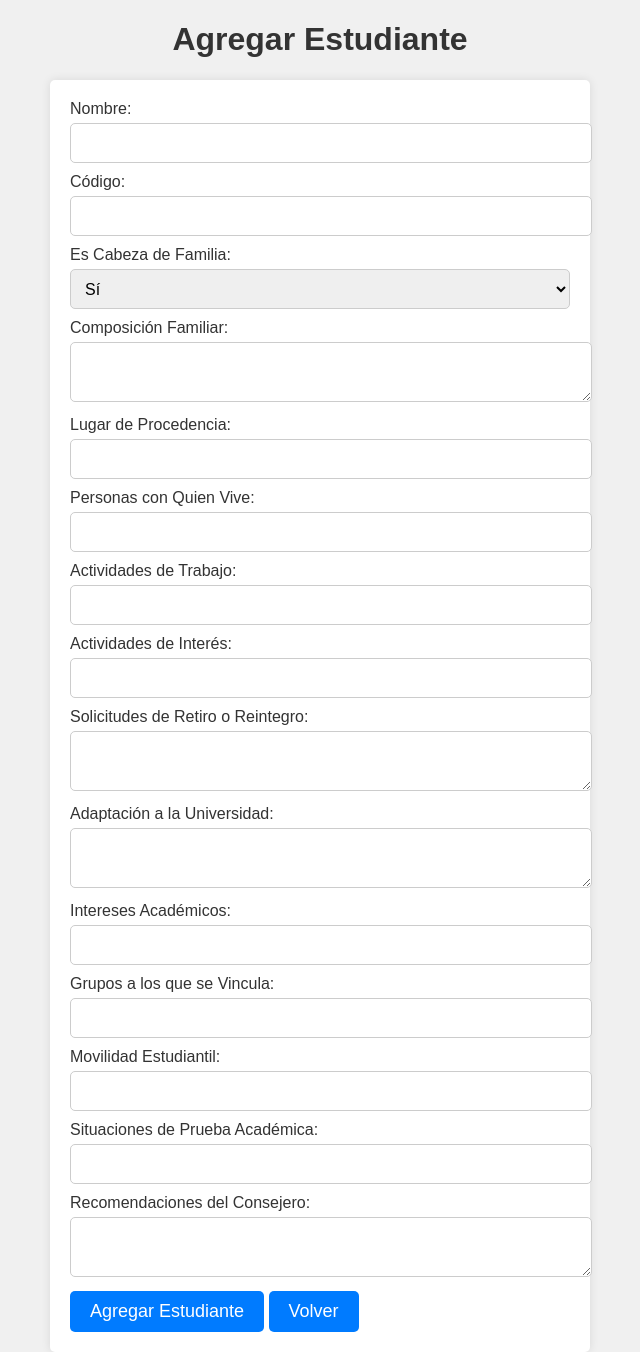
After one commit to simonGH96/proyecto, a PHP site: page /agregar_estudiante.html in a window 1280 px wide. The commit adds this page. Shown: the whole page, without its empty margins (320-960 px from the left). Run offline with PHP 8.4, Linux system fonts and the light colour scheme.

Commit message:
se agrega form a la bd

```diff
--- /dev/null
+++ b/agregar_estudiante.html
@@ -0,0 +1,65 @@
+<!DOCTYPE html>
+<html>
+<head>
+    <meta charset="UTF-8">
+    <title>Agregar Estudiante</title>
+    <link rel="stylesheet" type="text/css" href="estilo_agregar_estudiante.css">
+</head>
+<body>
+    <h1>Agregar Estudiante</h1>
+
+    <form action="agregar_estudiante.php" method="post" class="student-form">
+        <label for="nombre">Nombre:</label>
+        <input type="text" id="nombre" name="nombre" required>
+
+        <label for="codigo">Código:</label>
+        <input type="text" id="codigo" name="codigo" required>
+
+        <label for="es_cabeza_familia">Es Cabeza de Familia:</label>
+        <select id="es_cabeza_familia" name="es_cabeza_familia">
+            <option value="si">Sí</option>
+            <option value="no">No</option>
+        </select>
+
+        <label for="composicion_familiar">Composición Familiar:</label>
+        <textarea id="composicion_familiar" name="composicion_familiar"></textarea>
+
+        <label for="lugar_procedencia">Lugar de Procedencia:</label>
+        <input type="text" id="lugar_procedencia" name="lugar_procedencia">
+
+        <label for="personas_con_quien_vive">Personas con Quien Vive:</label>
+        <input type="text" id="personas_con_quien_vive" name="personas_con_quien_vive">
+
+        <label for="actividades_trabajo">Actividades de Trabajo:</label>
+        <input type="text" id="actividades_trabajo" name="actividades_trabajo">
+
+        <label for="actividades_interes">Actividades de Interés:</label>
+        <input type="text" id="actividades_interes" name="actividades_interes">
+
+        <label for="solicitudes_retiro_reintegro">Solicitudes de Retiro o Reintegro:</label>
+        <textarea id="solicitudes_retiro_reintegro" name="solicitudes_retiro_reintegro"></textarea>
+
+        <label for="adaptacion_universidad">Adaptación a la Universidad:</label>
+        <textarea id="adaptacion_universidad" name="adaptacion_universidad"></textarea>
+
+        <label for="intereses_academicos">Intereses Académicos:</label>
+        <input type="text" id="intereses_academicos" name="intereses_academicos">
+
+        <label for="grupos_vincula">Grupos a los que se Vincula:</label>
+        <input type="text" id="grupos_vincula" name="grupos_vincula">
+
+        <label for="movilidad_estudiantil">Movilidad Estudiantil:</label>
+        <input type="text" id="movilidad_estudiantil" name="movilidad_estudiantil">
+
+        <label for="prueba_academica">Situaciones de Prueba Académica:</label>
+        <input type="text" id="prueba_academica" name="prueba_academica">
+
+        <label for="recomendaciones_consejero">Recomendaciones del Consejero:</label>
+        <textarea id="recomendaciones_consejero" name="recomendaciones_consejero"></textarea>
+
+        <button type="submit">Agregar Estudiante</button>
+        <button type="button" class="return-button" onclick="window.location.href='home.php'">Volver</button>
+
+    </form>
+</body>
+</html>
--- /dev/null
+++ b/estilo_agregar_estudiante.css
@@ -0,0 +1,59 @@
+/* styles.css */
+
+body {
+    font-family: Arial, sans-serif;
+    background-color: #f0f0f0;
+    margin: 0;
+    padding: 0;
+}
+
+h1 {
+    text-align: center;
+    color: #333;
+}
+
+.student-form {
+    max-width: 500px;
+    margin: 0 auto;
+    padding: 20px;
+    background-color: #fff;
+    box-shadow: 0 0 10px rgba(0, 0, 0, 0.1);
+    border-radius: 5px;
+}
+
+label {
+    display: block;
+    margin-bottom: 5px;
+    color: #333;
+}
+
+input[type="text"],
+select,
+textarea {
+    width: 100%;
+    padding: 10px;
+    margin-bottom: 10px;
+    border: 1px solid #ccc;
+    border-radius: 5px;
+    font-size: 16px;
+}
+
+select {
+    height: 40px;
+}
+
+button {
+    background-color: #007BFF;
+    color: #fff;
+    border: none;
+    border-radius: 5px;
+    padding: 10px 20px;
+    font-size: 18px;
+    cursor: pointer;
+}
+
+button:hover {
+    background-color: #0056b3;
+}
+
+/* Optional: Add more specific styles for specific form elements or states (e.g., :focus, :hover) */
--- a/estudiantes.php
+++ b/estudiantes.php
@@ -12,8 +12,9 @@
 
     <main>
         <button id="home-button">Volver al Inicio</button>
-        <button id="add-student-button">Agregar Estudiante</button>
-
+        <a href="agregar_estudiante.html">
+        <button id="agregar_estudiante">Agregar Estudiante</button>
+        </a>
         <table class="student-table">
             <thead>
                 <tr>
--- a/login.html
+++ b/login.html
@@ -22,7 +22,7 @@
         </form>
     </div>
     <div>
-         <!-- Enlace a la página de registro -->
+
          <a href="Registro.html">Registrarse</a>
     </div>
 </body>
```
Also changed, not shown: agregar_estudiante.php (added, +58 -0 lines).
